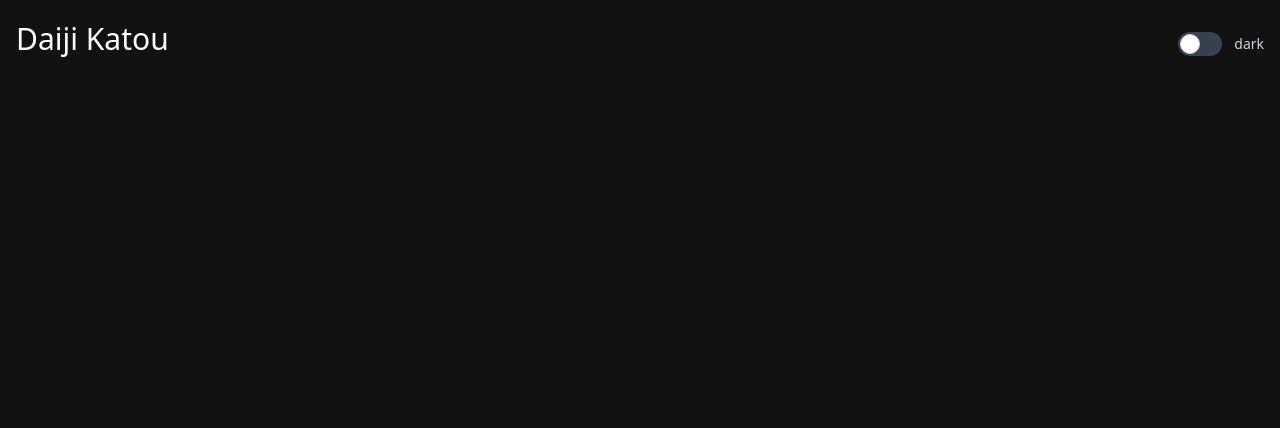
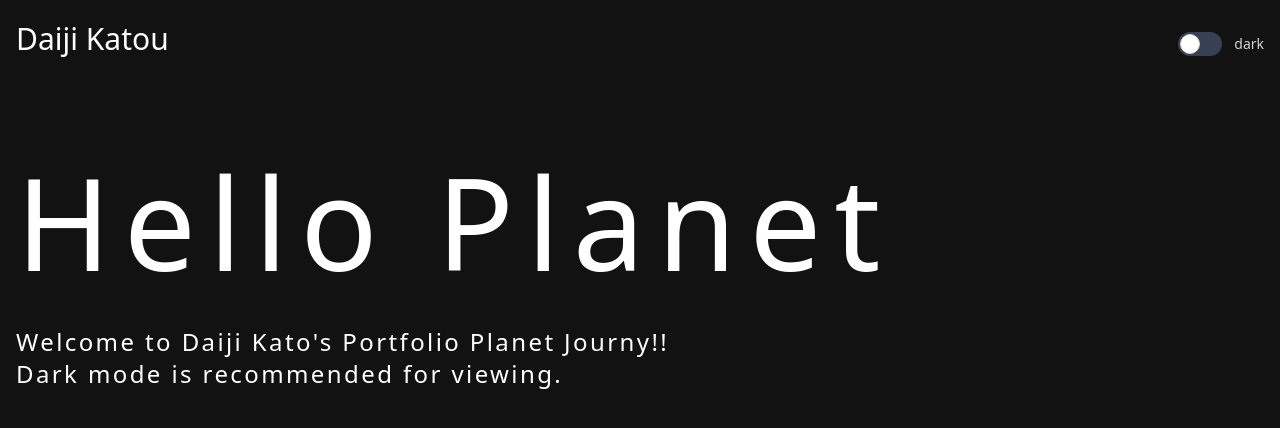
Before and after one commit to aauuxyxy/daiji-katou, a Next.js app: page / in a window 1280 px wide. Shown: the top 428 px of the page. Built offline with nearby package versions, Linux system fonts and the light colour scheme.

Commit message:
✨ ヘッダーにアニメーション文字追加

```diff
--- a/src/pages/components/ChangeThemes.tsx
+++ b/src/pages/components/ChangeThemes.tsx
@@ -1,4 +1,4 @@
-import React, { useState, useEffect, use } from 'react';
+import React, { useState, useEffect } from 'react';
 import { useTheme } from 'next-themes';
 
 export const ChangeThemes = () => {
--- /dev/null
+++ b/src/pages/components/Footer.tsx
@@ -0,0 +1,14 @@
+export const Footer = () => {
+  return (
+    <>
+      <footer>
+        <p>
+          <a href='https://jp.freepik.com/free-vector/neon-light-background_3601867.htm#query=%E6%9A%97%E3%81%84%20%E3%83%98%E3%83%83%E3%83%80%E3%83%BC&position=21&from_view=keyword&track=ais'>
+            著作者：rawpixel.com
+          </a>
+          ／出典：Freepik
+        </p>
+      </footer>
+    </>
+  );
+};
--- a/src/pages/components/Header.tsx
+++ b/src/pages/components/Header.tsx
@@ -1,4 +1,5 @@
 import { ChangeThemes } from './ChangeThemes';
+import Image from 'next/image';
 
 export const Header = () => {
   return (
@@ -15,6 +16,18 @@ export const Header = () => {
           </div>
         </div>
       </nav>
+
+      <div className='max-w-screen-xl flex flex-wrap items-center justify-start mx-auto px-4'>
+        <div className='animate-slide-in-fwd-center'>
+          <p className='pb-10 pt-20 text-9xl tracking-widest'>Hello Planet</p>
+          <p className='tracking-widest text-2xl'>
+            Welcome to Daiji Kato's Portfolio Planet Journy!!
+          </p>
+          <p className='tracking-widest text-2xl'>
+            Dark mode is recommended for viewing.
+          </p>
+        </div>
+      </div>
     </>
   );
 };
--- a/tailwind.config.js
+++ b/tailwind.config.js
@@ -12,6 +12,22 @@ module.exports = {
         'gradient-conic':
           'conic-gradient(from 180deg at 50% 50%, var(--tw-gradient-stops))',
       },
+      animation: {
+        'slide-in-fwd-center':
+          'slide-in-fwd-center 5s cubic-bezier(0.250, 0.460, 0.450, 0.940)   both',
+      },
+      keyframes: {
+        'slide-in-fwd-center': {
+          '0%': {
+            transform: 'translateZ(-1400px)',
+            opacity: '0',
+          },
+          to: {
+            transform: 'translateZ(0)',
+            opacity: '1',
+          },
+        },
+      },
     },
   },
   plugins: [],
```
